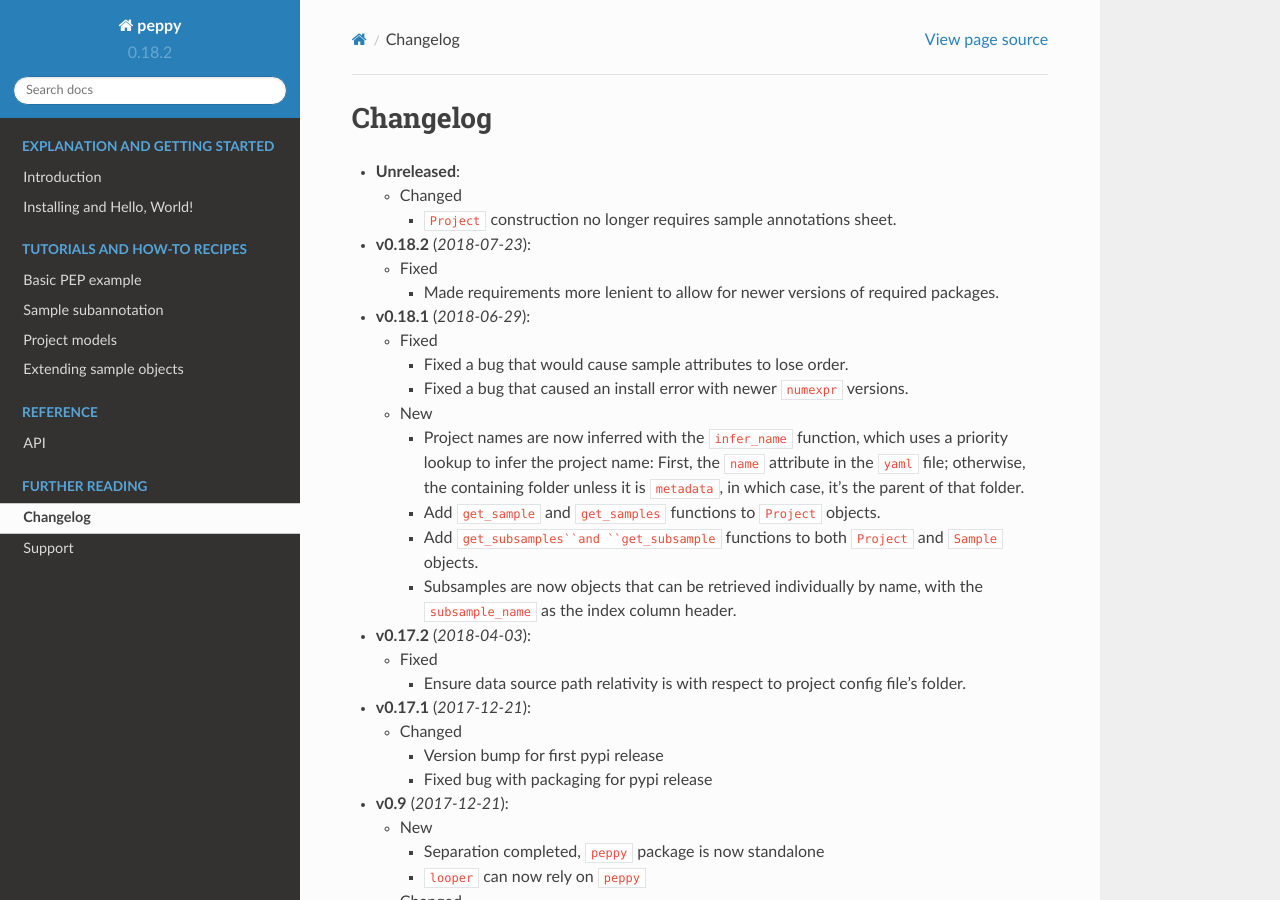
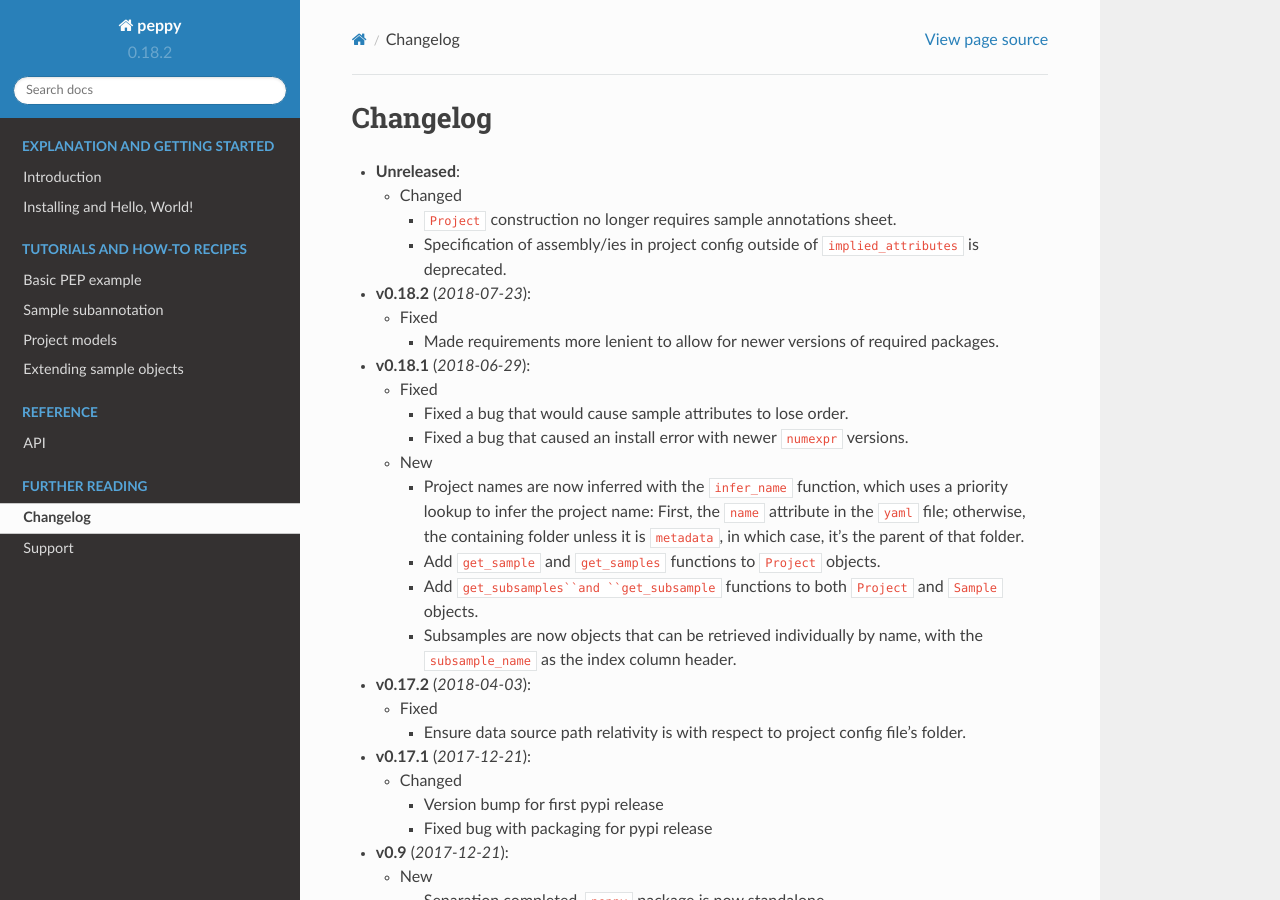
Before and after one commit to pepkit/peppy, a Sphinx documentation site: the page built from doc/source/changelog.rst, in a window 1280 px wide and 900 px high. Built offline with Sphinx 7.4.7 and the Read the Docs theme 2.0.0, drawn with Linux system fonts in a browser that asks for light colours; pages that are not in the unit, such as notebooks, are missing from menus.

Commit message:
changelog update

```diff
--- a/doc/source/changelog.rst
+++ b/doc/source/changelog.rst
@@ -6,6 +6,8 @@ Changelog
   - Changed
 
     - ``Project`` construction no longer requires sample annotations sheet.
+
+    - Specification of assembly/ies in project config outside of ``implied_attributes``  is deprecated.
 
 
 - **v0.18.2** (*2018-07-23*):
```
